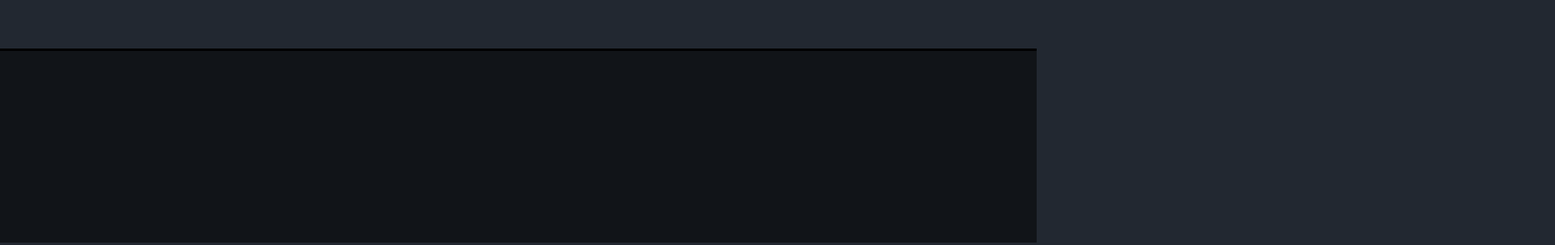
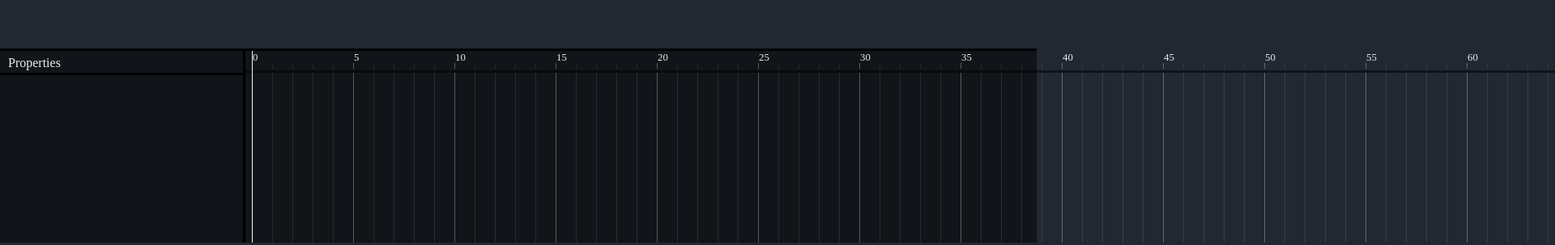
Before and after one commit to OmidRasouli/animotion, a React (Create React App) app: page / in a window 1280 px wide. Shown: the part 500-803 px from the top of the page at 81% size, 1920 px wide, since content can reach past the window. Built offline with nearby package versions, Linux system fonts and the light colour scheme.

Commit message:
Add slider and Timer

```diff
--- a/src/component/TimeLine/TimeLine.module.scss
+++ b/src/component/TimeLine/TimeLine.module.scss
@@ -22,11 +22,96 @@
     min-height: 200px;
     background-color: $primary_color;
     background-color: $black_overlay_50;
+    padding-top: 3px;
+    position: relative;
+    box-sizing: border-box;
+    display: flex;
+
     .resizer {
       width: 100%;
       height: 3px;
       cursor: ns-resize;
       background-color: $black;
+      position: absolute;
+      top: 0;
+    }
+
+    .frames {
+      flex-grow: 1;
+      position: relative;
+      display: flex;
+      flex-direction: column;
+
+      .timer-slider {
+        width: 1px;
+        top: 0;
+        bottom: 0;
+        left: 8px;
+        position: absolute;
+        background-color: $text_color;
+
+        &.ghost {
+          background-color: $white_overlay_50;
+        }
+      }
+
+      .timer {
+        display: flex;
+        padding: 0 8px 0;
+        box-sizing: border-box;
+        height: 30px;
+        border-bottom: 3px solid $black_overlay_50;
+
+        span {
+          color: $text_color;
+          font-size: 0.8em;
+          flex-basis: 25px;
+          width: 25px;
+          user-select: none;
+          line-height: 30px;
+          margin-top: -7px;
+
+          &:before {
+            content: "";
+            height: 5px;
+            width: 1px;
+            background-color: $white_overlay_10;
+            display: inline-block;
+            margin-bottom: -10px;
+          }
+
+          &.numbered::before {
+            background-color: $white_overlay_30;
+            height: 7px;
+          }
+        }
+      }
+
+      .keyframes {
+        display: flex;
+        padding: 0 8px;
+        box-sizing: border-box;
+        height: 100%;
+
+        span {
+          color: $text_color;
+          font-size: 0.8em;
+          flex-basis: 25px;
+          width: 25px;
+
+          &:before {
+            content: "";
+            height: 100%;
+            width: 1px;
+            background-color: $white_overlay_10;
+            display: inline-block;
+          }
+
+          &.bold-line::before {
+            background-color: $white_overlay_30;
+          }
+        }
+      }
     }
   }
 }
--- a/src/component/TimeLine/TimeLine.tsx
+++ b/src/component/TimeLine/TimeLine.tsx
@@ -1,12 +1,16 @@
-import React, { MouseEvent, useRef, useState } from "react";
+import { MouseEvent, useRef, useState } from "react";
+import PropertyBox from "../PropertyBox/PropertyBox";
 import style from "./TimeLine.module.scss";
 
 export default function TimeLine(): JSX.Element {
-  const timelineRef = useRef<HTMLDivElement>(null);
+  const parent = useRef<HTMLDivElement>(null);
   const [draggable, setDraggable] = useState<boolean>(false);
+  const [timeSliderGhost, setTimeSliderGhost] = useState<number>(8);
+  const [timeSlider, setTimeSlider] = useState<number>(8);
   const [timelineHeight, setTimelineHeight] = useState<number>(
     window.innerHeight * 0.3
   );
+  const percent: Array<number> = Array.from({ length: 101 }, (_, i) => i);
 
   const ResizeTimeLine = (event: MouseEvent<HTMLDivElement>) => {
     if (!draggable) return;
@@ -20,6 +24,24 @@ export default function TimeLine(): JSX.Element {
     setTimelineHeight(height);
   };
 
+  const TimerSliderPositionPrev = (event: MouseEvent<HTMLSpanElement>) => {
+    const parentLeft: number =
+      parent?.current?.getBoundingClientRect().left ?? 0;
+    //Remove property box from left and padding
+    setTimeSliderGhost(
+      event.currentTarget.getBoundingClientRect().left - parentLeft
+    );
+  };
+
+  const TimerSliderPosition = (event: MouseEvent<HTMLSpanElement>) => {
+    const parentLeft: number =
+      parent?.current?.getBoundingClientRect().left ?? 0;
+    //Remove property box from left and padding
+    setTimeSlider(
+      event.currentTarget.getBoundingClientRect().left - parentLeft
+    );
+  };
+
   return (
     <div
       className={`${style.overlay} ${draggable && style.active}`}
@@ -27,16 +49,59 @@ export default function TimeLine(): JSX.Element {
       onMouseMove={ResizeTimeLine}
       onMouseUp={() => setDraggable(false)}
     >
-      <div
-        className={style.timeline}
-        ref={timelineRef}
-        style={{ height: timelineHeight }}
-      >
+      <div className={style.timeline} style={{ height: timelineHeight }}>
         <div
           className={style.resizer}
           onMouseDown={() => setDraggable(true)}
           onMouseUp={() => setDraggable(false)}
         />
+
+        <PropertyBox
+          items={[]} //[0, 1, 2, 1, 2, 1, 2, 1, 2, 1, 2, 1, 2, 1, 2, 1, 2]}
+        ></PropertyBox>
+        <div className={style.frames} ref={parent}>
+          <div
+            className={style["timer-slider"]}
+            style={{ left: timeSlider }}
+          ></div>
+          <div
+            className={`${style["timer-slider"]} ${style["ghost"]}`}
+            style={{ left: timeSliderGhost }}
+          ></div>
+          <div className={style.timer}>
+            {percent.map((x) =>
+              x % 5 === 0 ? (
+                <span
+                  key={x}
+                  className={style.numbered}
+                  onMouseOver={TimerSliderPositionPrev}
+                  onClick={TimerSliderPosition}
+                  onMouseDown={TimerSliderPosition}
+                >
+                  {x}
+                </span>
+              ) : (
+                <span
+                  key={x}
+                  onMouseOver={TimerSliderPositionPrev}
+                  onClick={TimerSliderPosition}
+                  onMouseDown={TimerSliderPosition}
+                ></span>
+              )
+            )}
+          </div>
+          <div className={style.keyframes}>
+            {percent.map((x) => (
+              <span
+                key={x}
+                onMouseOver={TimerSliderPositionPrev}
+                onClick={TimerSliderPosition}
+                onMouseDown={TimerSliderPosition}
+                className={x % 5 === 0 ? style["bold-line"] : ""}
+              ></span>
+            ))}
+          </div>
+        </div>
       </div>
     </div>
   );
```
